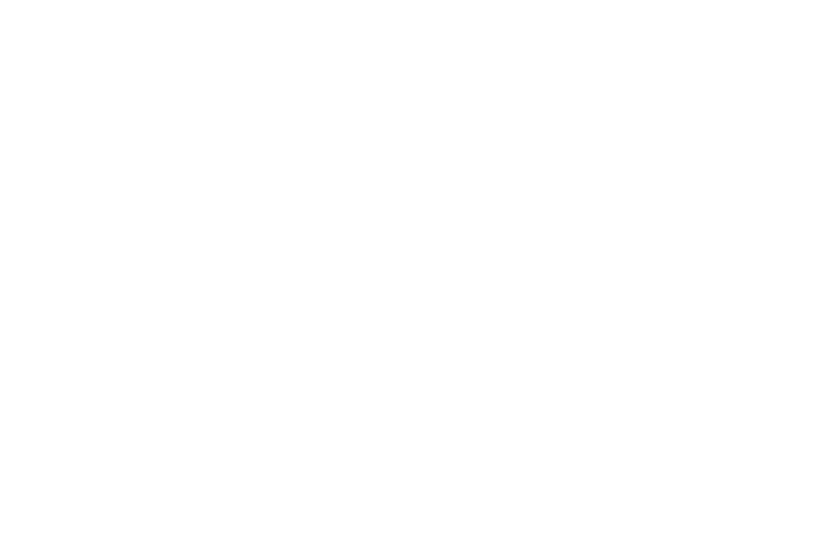
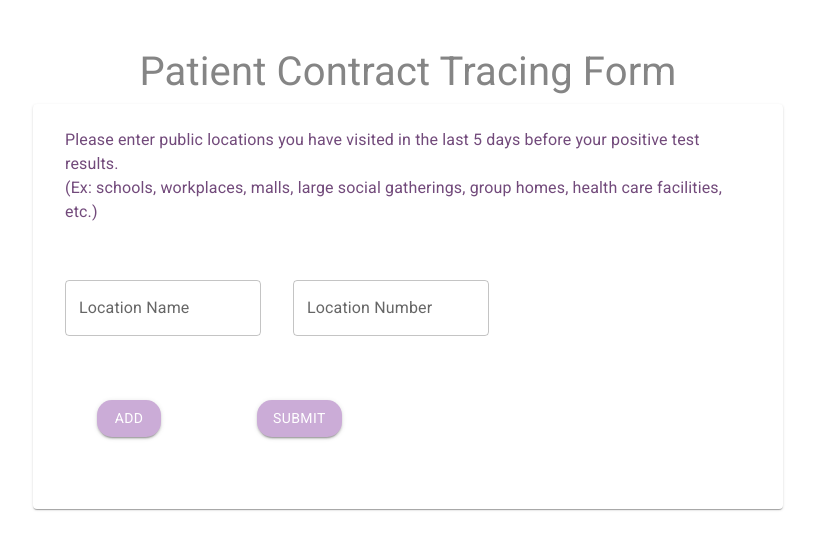
Before and after one commit to guaj/covidtrackingapp, a React (Create React App) app: page /tracing-form in a window 1280 px wide. Before the commit this address had no page. Shown: the top 550 px of the page, without its empty margins (232-1047 px from the left). Built offline with nearby package versions, Linux system fonts and the light colour scheme.

Commit message:
made the tracing form

```diff
--- a/src/App.js
+++ b/src/App.js
@@ -15,7 +15,7 @@ import PatientRegistration from './components/Authentification/UserRegistration/
 import DoctorRegistration from './components/Authentification/UserRegistration/DoctorRegistration'
 import OrganizationRegistration from './components/Authentification/UserRegistration/OrganizationRegistration';
 import UserProfileFacade from "./components/UserProfile/UserProfileFacade";
-
+import TracingForm from './components/ContractTracing/TracingForm';
 
 import PatientProfileUpdate from './Services/ProfileUpdateSercices/PatientProfileUpdate/PatientProfileUpdate'
 
@@ -42,6 +42,8 @@ function App() {
                     <Route path='/organization-registration' element={[<NavbarRegister/>, <OrganizationRegistration/>]} />
                     <Route path='/patient-profile-edit' element={[<PatientProfileUpdate/>]} />
                     <Route path='/doctor-profile-edit' element={[<DoctorProfileUpdate/>]} />
+                    <Route path='/tracing-form' element={[<TracingForm/>]} />
+
             </Routes>
         );
 
--- /dev/null
+++ b/src/components/ContractTracing/TracingForm.js
@@ -0,0 +1,112 @@
+import React from "react";
+import Button from '@mui/material/Button';
+import Grid from '@mui/material/Grid';
+import Box from '@material-ui/core/Box';
+import { Card, Typography } from "@mui/material";
+import CardContent from '@mui/material/CardContent';
+import TextField from '@mui/material/TextField';
+
+class TracingForm extends React.Component {
+
+  constructor(props) {
+    super(props)
+    this.state = {
+       formValues: [{ name: "", locationNumb : "" }]
+     };
+    this.handleSubmit = this.handleSubmit.bind(this)
+  }
+
+  handleChange(i, e) {
+    let formValues = this.state.formValues;
+    formValues[i][e.target.name] = e.target.value;
+    this.setState({ formValues });
+  }
+
+  addFormFields() {
+    this.setState(({
+      formValues: [...this.state.formValues, { name: "", locationNumb: "" }]
+    }))
+  }
+
+  removeFormFields(i) {
+    let formValues = this.state.formValues;
+    formValues.splice(i, 1);
+    this.setState({ formValues });
+  }
+
+  handleSubmit(event) {
+    event.preventDefault();
+    alert("Success! You have entered: " + JSON.stringify(this.state.formValues));
+  }
+
+  render() {
+
+    return (
+        <Box   pt={4}>
+             <Grid container
+                    spacing={0}
+                    direction="column"
+                    alignItems="center"
+                    justify="center"
+                    >
+            <Typography sx={{ fontWeight: 'bold', color:'#724a7b', paddingLeft: 4, paddingRight: 4 }}>
+                   <h1 >
+                   Patient Contract Tracing Form
+                       </h1>
+                </Typography>
+            </Grid>
+            <Grid container
+                    direction="column"
+                    alignItems="center"
+                    justify="center"
+                    >
+            <Card  position="static" sx={{minWidth:275, maxWidth:750 }} style={{backgroundColor:'#ffff'}} >
+            <Typography sx={{ fontWeight: 'medium', color:'#724a7b', paddingLeft: 4, paddingRight: 4 , paddingTop:3, paddingBottom:3}} >
+                <div>
+                Please enter public locations you have visited in the last 5 days
+                before your positive test results.
+                </div>
+                <div >
+                (Ex: schools, workplaces, malls, large social gatherings, group homes, health
+                care facilities, etc.)
+                </div>
+                </Typography>
+            <CardContent>
+                <form  onSubmit={this.handleSubmit}>
+                {this.state.formValues.map((element, index) => (
+                    <div className="form-inline" key={index}>
+                    <TextField
+                        id="outlined-textarea"
+                        label="Location Name"
+                        multiline
+                        type="text" name="name" value={element.name || ""} onChange={e => this.handleChange(index, e)}
+                        sx={{  m:2}}
+                    />
+                    <TextField
+                        id="outlined-textarea"
+                        label="Location Number"
+                        multiline
+                        type="text" name="locationNumb" value={element.locationNumb || ""} onChange={e => this.handleChange(index, e)}
+                        sx={{  m:2}}
+                    />
+                    {
+                        index ?
+                        <Button type="button"  className="button remove" color="secondary"  onClick={() => this.removeFormFields(index)}>Remove</Button>
+                    : null
+                    }
+            </div>
+          ))}
+          <div className="button-section">
+              <Button className="buttonAdd"  sx={{  m: 6 }} style={{backgroundColor:'#cbacd7' , borderRadius: 15}} variant="contained"  type="button" onClick={() => this.addFormFields()}>Add</Button>
+              <Button className="button submit" sx={{ m: 6 }}  style={{backgroundColor:'#cbacd7' , borderRadius: 15 }} variant="contained" type="submit">Submit</Button>
+          </div>
+      </form>
+      </CardContent>
+       </Card>
+       </Grid>
+
+      </Box>
+    );
+  }
+}
+export default TracingForm;
```
